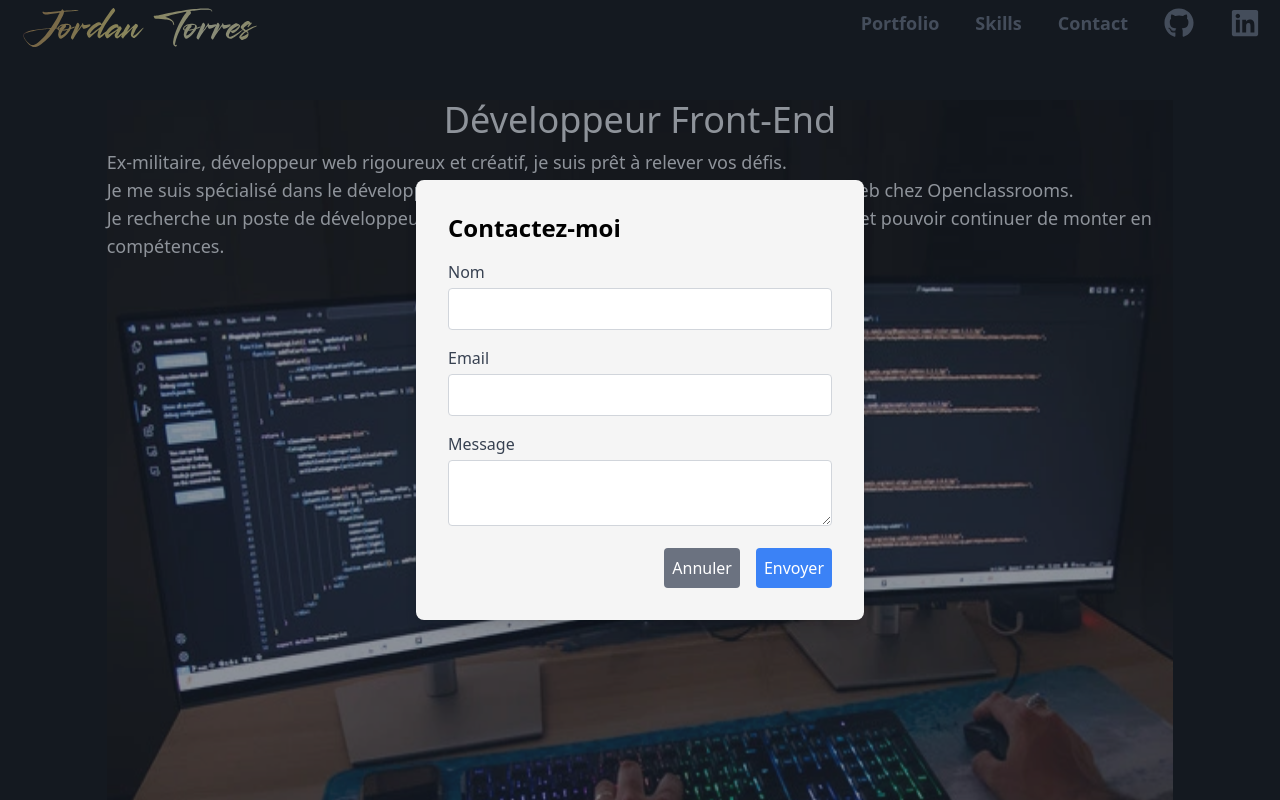
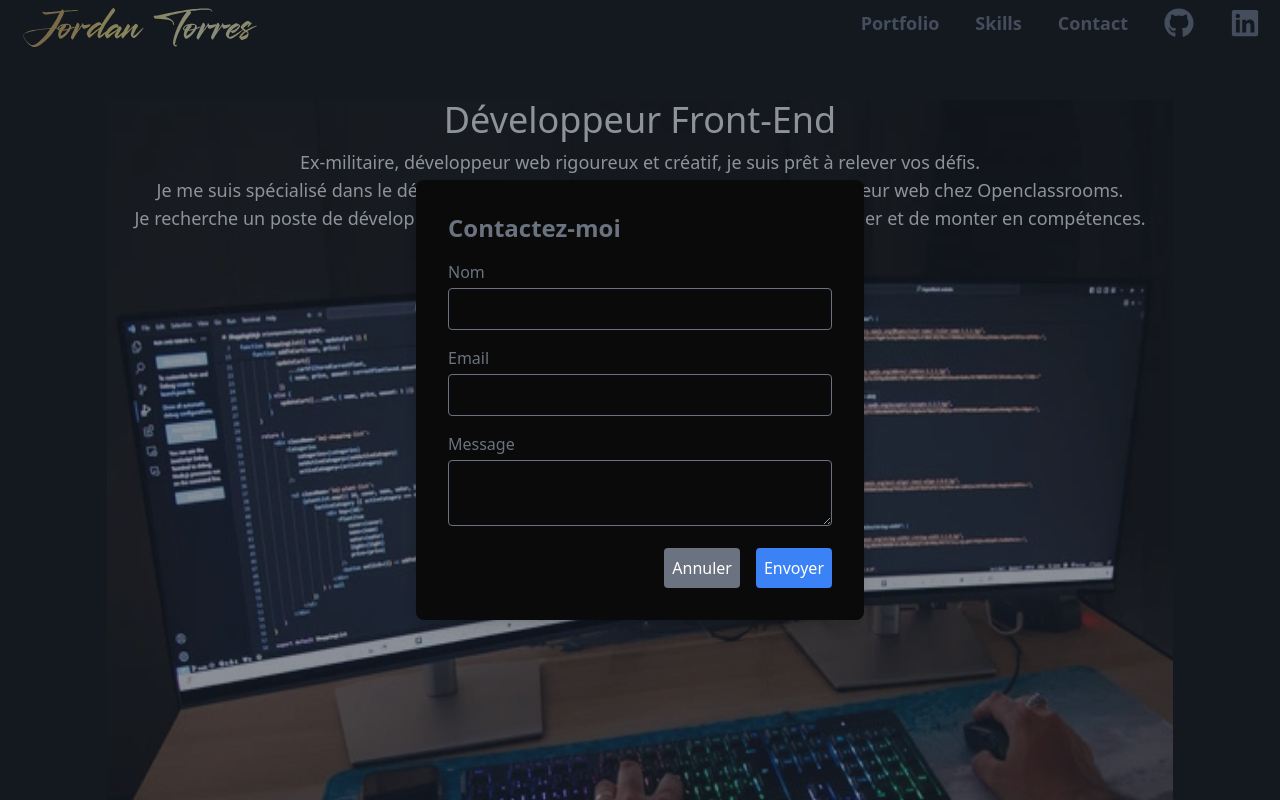
Before and after one commit to jo33200/Portfolio, a React (Vite) app: page / in a window 1280 px wide. Both pictures are taken after a click on the item "Contact". Shown: the top 800 px of the page. Built offline with nearby package versions, Linux system fonts and the light colour scheme.

Commit message:
feat: Add Redux to list of items in Items.jsx

```diff
--- a/package.json
+++ b/package.json
@@ -13,6 +13,7 @@
   "homepage": "https://<jo33200>.github.io/<Portfolio>",
   "dependencies": {
     "emailjs-com": "^3.2.0",
+    "prop-types": "^15.8.1",
     "react": "^18.2.0",
     "react-dom": "^18.2.0",
     "react-icons": "^5.2.1"
--- a/src/App.jsx
+++ b/src/App.jsx
@@ -26,10 +26,10 @@ const App = () => {
       <section id='Home' className='relative w-10/12 h-[450px] lg:h-[650px] xl:h-[900px] flex justify-center items-center'>
         <img src={Ordi} alt="ordinateur" className='background absolute w-full h-[250px] sm:h-[300px] md:h-[400px] lg:w-full lg:h-[600px] xl:h-[850px] top-0' />
         <h1 className="text-white text-2xl md:text-3xl lg:text-4xl absolute lg:left-50 top-0 lg:top-0">Développeur Front-End</h1>
-        <p className="text-white text-lg absolute top-[400px] left-50 lg:left-50 lg:top-12">
+        <p className="text-white text-center text-lg absolute top-[400px] left-50 lg:left-50 lg:top-12">
           Ex-militaire, développeur web rigoureux et créatif, je suis prêt à relever vos défis.<br/>
           Je me suis spécialisé dans le développement front-end grâce à la formation intégrateur web chez Openclassrooms.<br/>
-          Je recherche un poste de développeur front-end junior pour continuer de me développer et pouvoir continuer de monter en compétences.
+          Je recherche un poste de développeur front-end junior pour continuer de me développer et de monter en compétences.
           </p>
       </section>
 
--- a/src/components/ContactModal.jsx
+++ b/src/components/ContactModal.jsx
@@ -1,4 +1,5 @@
-import React, { useState } from 'react';
+import { useState } from 'react';
+import PropTypes from 'prop-types'; // Importer PropTypes
 import emailjs from 'emailjs-com';
 
 const ContactModal = ({ isOpen, onClose }) => {
@@ -39,44 +40,44 @@ const ContactModal = ({ isOpen, onClose }) => {
 
   return (
     <div className="fixed inset-0 bg-gray-800 bg-opacity-50 flex items-center justify-center z-50" onClick={handleBackdropClick}>
-      <div className="bg-neutral-100 p-8 rounded-lg shadow-lg max-w-md w-full">
+      <div className="bg-neutral-950 p-8 rounded-lg shadow-lg max-w-md w-full">
         {isMessageSent ? (
           <div className="text-green-500 text-center font-bold">
             ✅ Message envoyé avec succès!
           </div>
         ) : (
           <>
-            <h2 className="text-2xl font-bold mb-4">Contactez-moi</h2>
+            <h2 className="text-gray-500 text-2xl font-bold mb-4">Contactez-moi</h2>
             <form onSubmit={handleSubmit}>
               <div className="mb-4">
-                <label className="block text-gray-700">Nom</label>
+                <label className="block text-gray-500">Nom</label>
                 <input
                   type="text"
                   name="name"
                   value={formData.name}
                   onChange={handleChange}
-                  className="w-full p-2 border border-gray-300 rounded mt-1"
+                  className="bg-neutral-950 text-gray-300 w-full p-2 border border-gray-500 rounded mt-1"
                   required
                 />
               </div>
               <div className="mb-4">
-                <label className="block text-gray-700">Email</label>
+                <label className="block text-gray-500">Email</label>
                 <input
                   type="email"
                   name="email"
                   value={formData.email}
                   onChange={handleChange}
-                  className="w-full p-2 border border-gray-300 rounded mt-1"
+                  className="bg-neutral-950 text-gray-300 w-full p-2 border border-gray-500 rounded mt-1"
                   required
                 />
               </div>
               <div className="mb-4">
-                <label className="block text-gray-700">Message</label>
+                <label className="block text-gray-500">Message</label>
                 <textarea
                   name="message"
                   value={formData.message}
                   onChange={handleChange}
-                  className="w-full p-2 border border-gray-300 rounded mt-1"
+                  className="bg-neutral-950 text-gray-300 w-full p-2 border border-gray-500 rounded mt-1"
                   required
                 />
               </div>
@@ -103,4 +104,9 @@ const ContactModal = ({ isOpen, onClose }) => {
   );
 };
 
+ContactModal.propTypes = {
+  isOpen: PropTypes.bool.isRequired, // Définir le type des props
+  onClose: PropTypes.func.isRequired
+};
+
 export default ContactModal;
--- a/src/components/Items.jsx
+++ b/src/components/Items.jsx
@@ -7,7 +7,7 @@ import Logo5 from '../assets/logoItems/logoCss.svg';
 import Logo6 from '../assets/logoItems/logoSass.svg';
 import Logo7 from '../assets/logoItems/logoTailwind.svg';
 import Logo8 from '../assets/logoItems/logoTypescript.svg';
-import Logo9 from '../assets/logoItems/logoNextBlanc.svg';
+import Logo9 from '../assets/logoItems/logoRedux.svg';
 import Logo10 from '../assets/logoItems/logoNode.svg';
 import Logo11 from '../assets/logoItems/logoMongodb.svg';
 import Logo12 from '../assets/logoItems/logoGit.svg';
@@ -25,7 +25,7 @@ const items = [
     { logo: Logo6, alt: 'Logo 6', name: 'Tailwind CSS', link: 'https://tailwindcss.com/' },
     { logo: Logo7, alt: 'Logo 7', name: 'Sass', link: 'https://sass-lang.com/' },
     { logo: Logo8, alt: 'Logo 8', name: 'Typescript', link: 'https://www.typescriptlang.org/' },
-    { logo: Logo9, alt: 'Logo 9', name: 'Next.js', link: 'https://nextjs.org/' },
+    { logo: Logo9, alt: 'Logo 9', name: 'Redux', link: 'https://redux.js.org/' },
     { logo: Logo10, alt: 'Logo 16', name: 'Node.js', link: 'https://nodejs.org/' },
     { logo: Logo11, alt: 'Logo 8', name: 'MongoDB', link: 'https://www.mongodb.com/' },
     { logo: Logo12, alt: 'Logo 6', name: 'Git', link: 'https://git-scm.com/' },
```
Also changed, not shown: src/assets/logoItems/logoRedux.svg (added), 1 other file (tests, documents, lock files or other folders).
